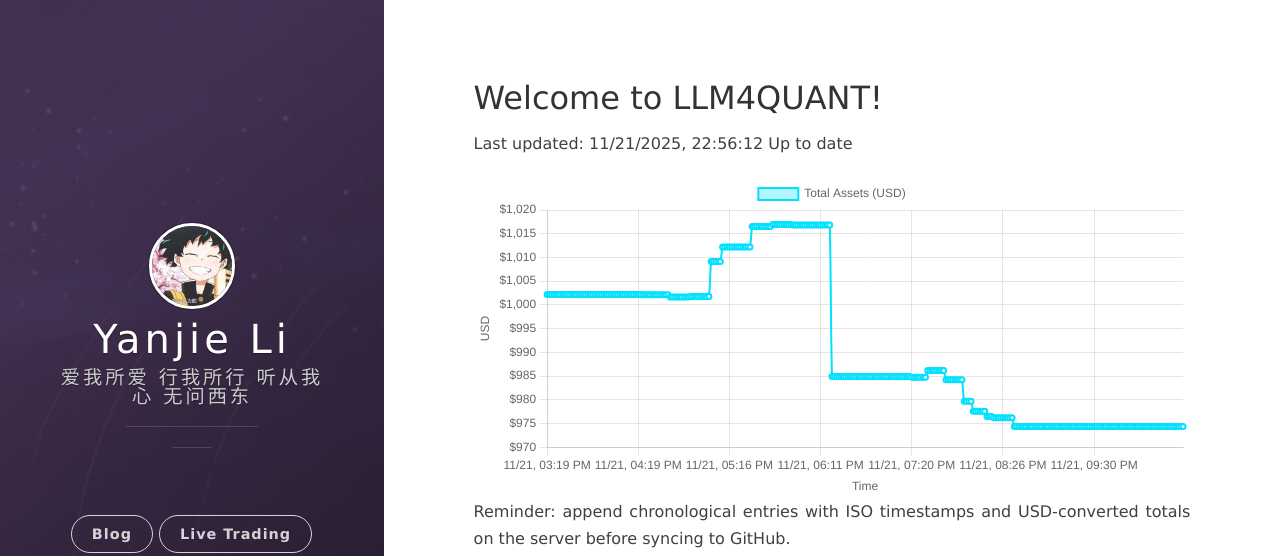
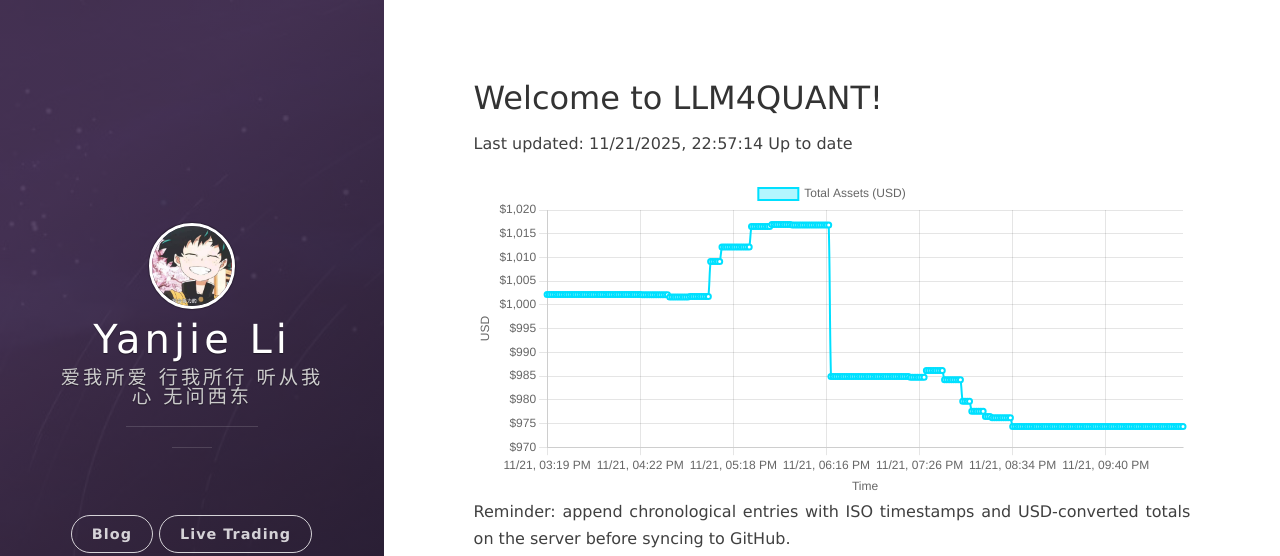
Before and after one commit to leeyegy/leeyegy.github.io, a Jekyll site: the page built from live-trading.html, in a window 1280 px wide. Shown: the top 556 px of the page. Built offline with Jekyll 4.4.1, drawn with Linux system fonts in a browser that asks for light colours; nearby versions of some CDN libraries.

Commit message:
AccountMonitor: update balance history 2025-11-22T06:57:14+08:00

```diff
--- a/assets/data/binance/balance-history.json
+++ b/assets/data/binance/balance-history.json
@@ -1,5 +1,5 @@
 {
-  "generatedAt": "2025-11-22T06:56:12+08:00",
+  "generatedAt": "2025-11-22T06:57:14+08:00",
   "asset": "total_usd_value",
   "history": [
     {
@@ -1121,6 +1121,10 @@
     {
       "timestamp": "2025-11-22T06:56:12+08:00",
       "totalUsd": 974.36593718
+    },
+    {
+      "timestamp": "2025-11-22T06:57:14+08:00",
+      "totalUsd": 974.36593718
     }
   ]
 }
```
